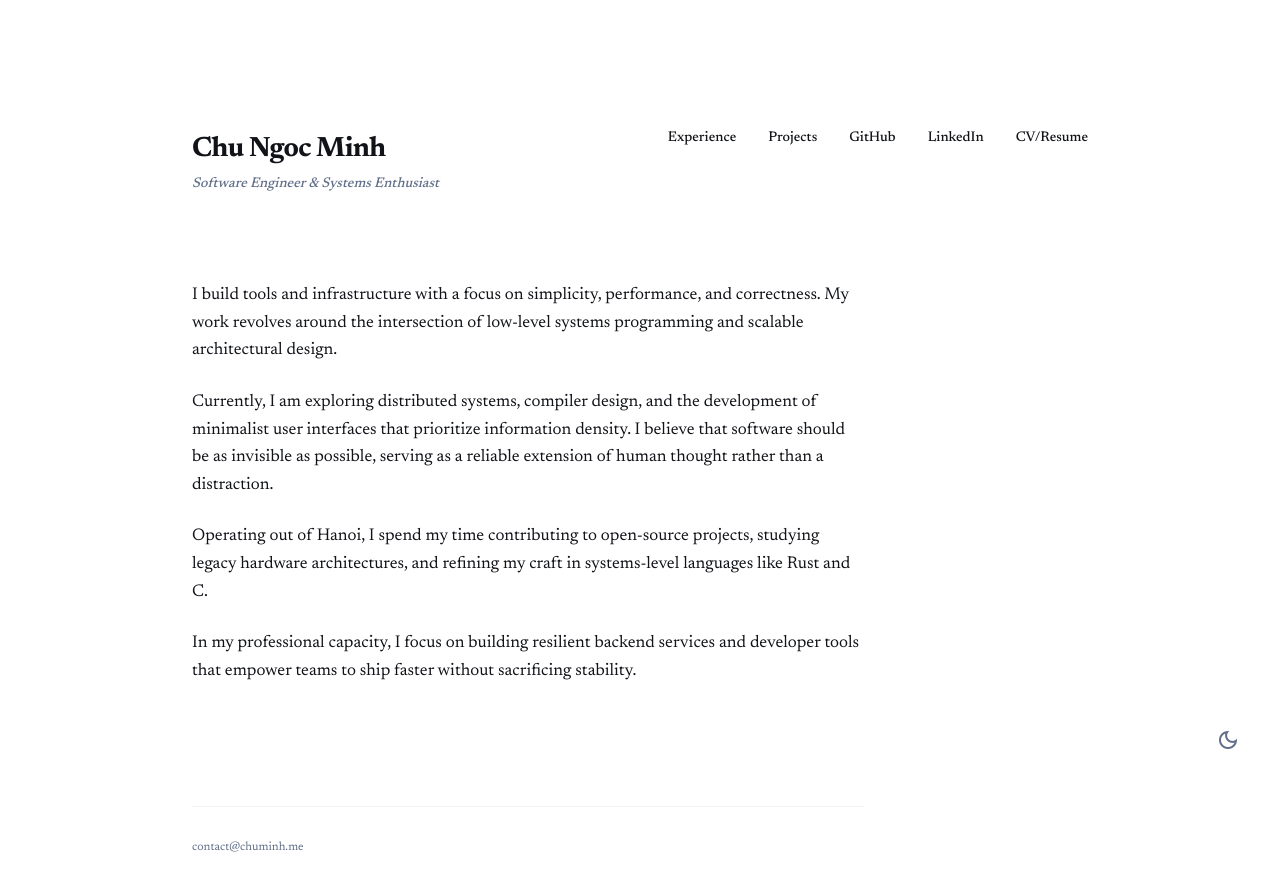
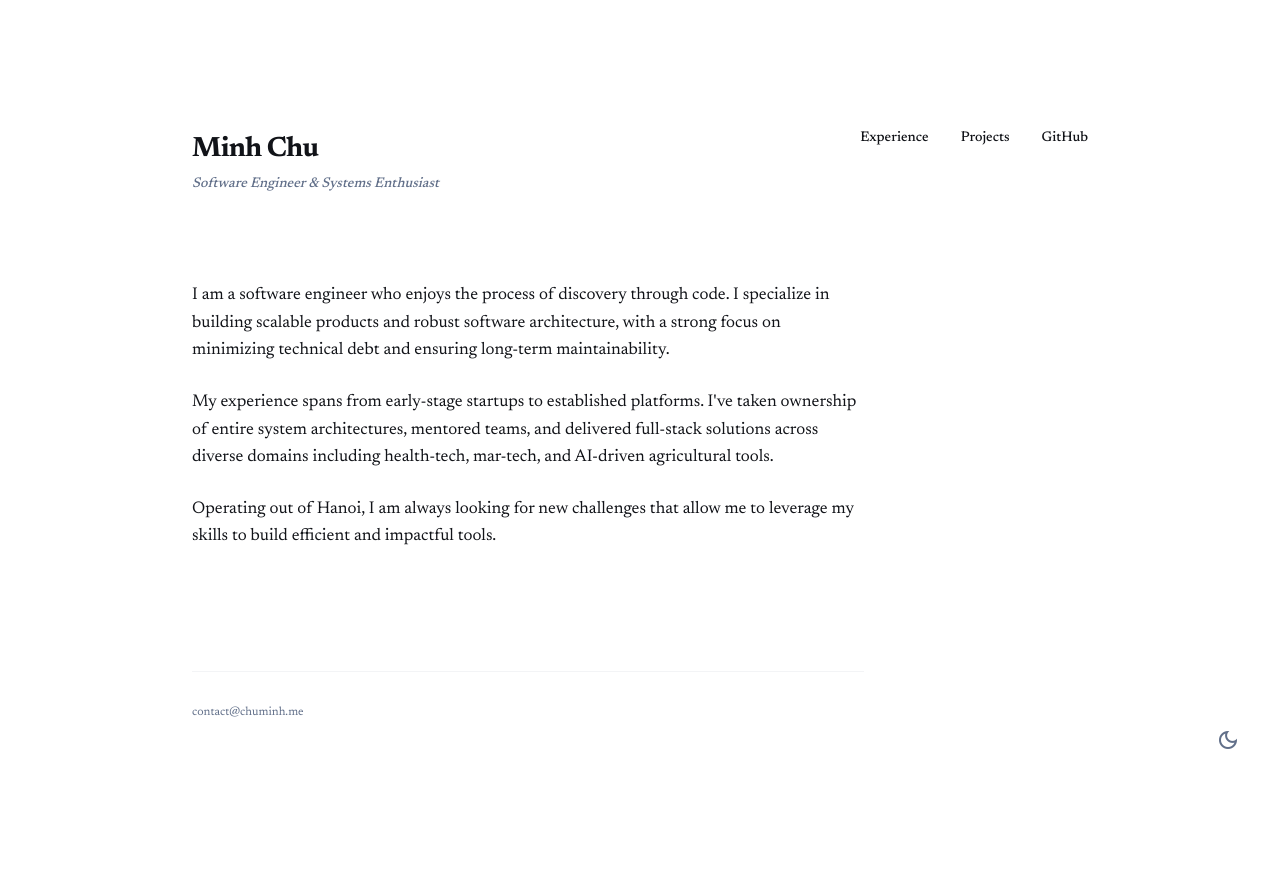
Before and after one commit to minhchu/personal-website, a Next.js app: page / in a window 1280 px wide. Shown: the top 890 px of the page. After the commit the page ends 848 px from the top, so only its background shows below. Built offline with nearby package versions, Linux system fonts and the light colour scheme.

Commit message:
Update homepage with personal bio content

```diff
--- a/src/app/page.tsx
+++ b/src/app/page.tsx
@@ -31,7 +31,7 @@ export default function Home() {
           <header className="mb-16 flex flex-col md:flex-row md:justify-between md:items-start gap-8">
             <div>
               <h1 className="text-[28px] font-bold tracking-tight text-[#111318] dark:text-white mb-1">
-                Chu Ngoc Minh
+                Minh Chu
               </h1>
               <p className="text-sm text-[#616f89] dark:text-gray-400 font-medium italic">
                 Software Engineer & Systems Enthusiast
@@ -41,23 +41,18 @@ export default function Home() {
               <a className="text-sm font-medium text-[#111318] dark:text-gray-300 link-hover" href="#">Experience</a>
               <a className="text-sm font-medium text-[#111318] dark:text-gray-300 link-hover" href="#">Projects</a>
               <a className="text-sm font-medium text-[#111318] dark:text-gray-300 link-hover" href="#">GitHub</a>
-              <a className="text-sm font-medium text-[#111318] dark:text-gray-300 link-hover" href="#">LinkedIn</a>
-              <a className="text-sm font-medium text-[#111318] dark:text-gray-300 link-hover" href="#">CV/Resume</a>
             </nav>
           </header>
 
           <section className="flex flex-col text-[17px] leading-relaxed text-[#111318] dark:text-gray-200 max-w-2xl">
             <p>
-              I build tools and infrastructure with a focus on simplicity, performance, and correctness. My work revolves around the intersection of low-level systems programming and scalable architectural design.
+              I am a software engineer who enjoys the process of discovery through code. I specialize in building scalable products and robust software architecture, with a strong focus on minimizing technical debt and ensuring long-term maintainability.
             </p>
             <p>
-              Currently, I am exploring distributed systems, compiler design, and the development of minimalist user interfaces that prioritize information density. I believe that software should be as invisible as possible, serving as a reliable extension of human thought rather than a distraction.
+              My experience spans from early-stage startups to established platforms. I&apos;ve taken ownership of entire system architectures, mentored teams, and delivered full-stack solutions across diverse domains including health-tech, mar-tech, and AI-driven agricultural tools.
             </p>
             <p>
-              Operating out of Hanoi, I spend my time contributing to open-source projects, studying legacy hardware architectures, and refining my craft in systems-level languages like Rust and C.
-            </p>
-            <p>
-              In my professional capacity, I focus on building resilient backend services and developer tools that empower teams to ship faster without sacrificing stability.
+              Operating out of Hanoi, I am always looking for new challenges that allow me to leverage my skills to build efficient and impactful tools.
             </p>
           </section>
 
```
